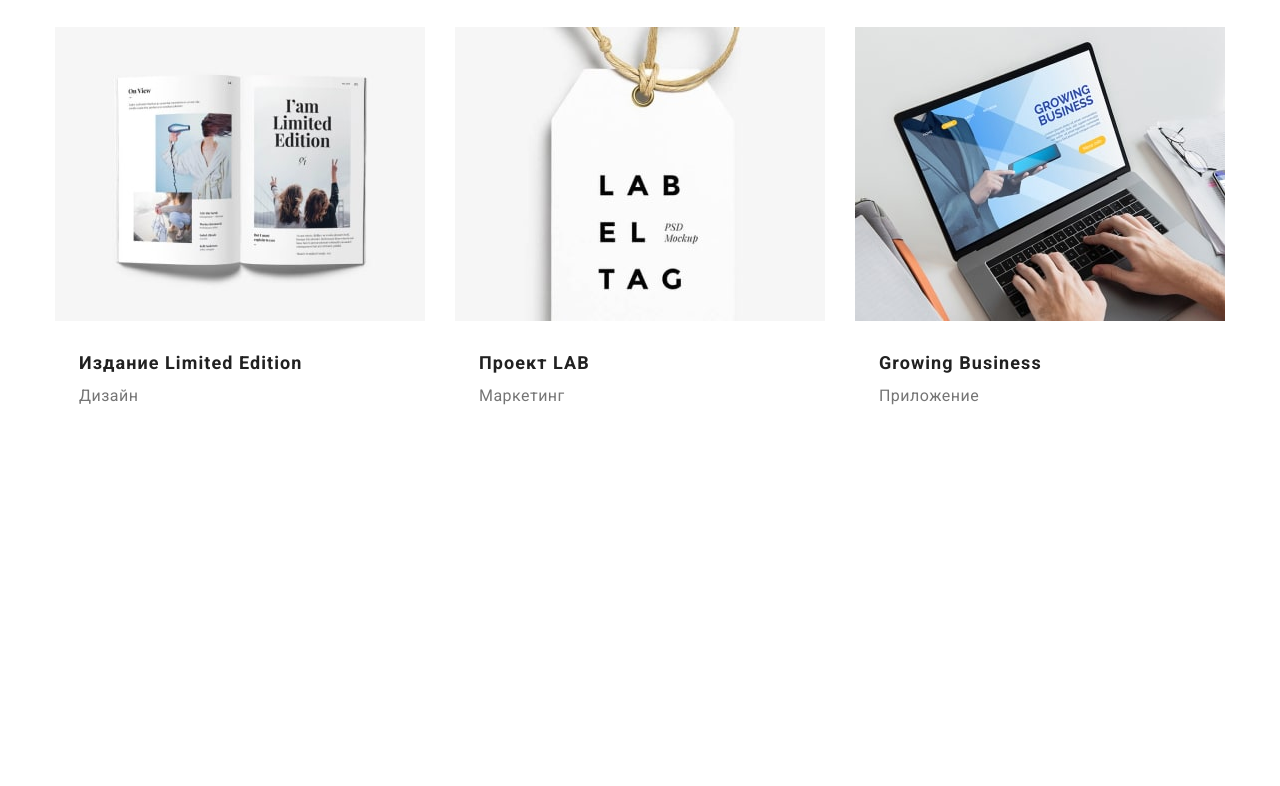
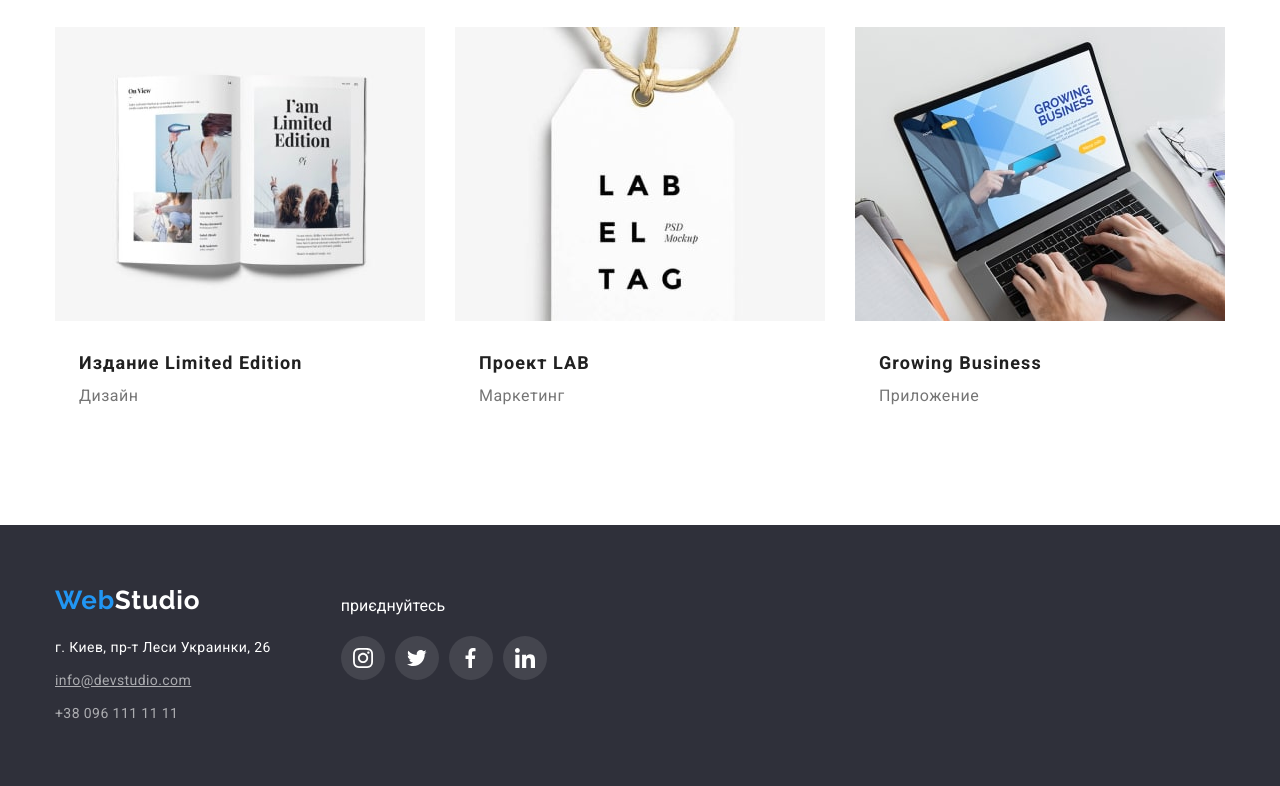
Before and after one commit to Edikmas01/goit-markup-hw-04, a plain HTML site: page portfolio.html in a window 1280 px wide. Shown: the part 1113-1899 px from the top of the page. Before the commit the page ends 1638 px from the top, so only its background shows below. Drawn offline with nearby package versions, Linux system fonts and the light colour scheme.

Commit message:
footer portfolio

```diff
--- a/portfolio.html
+++ b/portfolio.html
@@ -11,7 +11,13 @@
       href="https://fonts.googleapis.com/css2?family=Raleway:wght@700&family=Roboto:wght@400;500;700;900&display=swap"
       rel="stylesheet"
     />
-  <link rel="stylesheet" href="https://cdnjs.cloudflare.com/ajax/libs/modern-normalize/1.1.0/modern-normalize.min.css" integrity="sha512-wpPYUAdjBVSE4KJnH1VR1HeZfpl1ub8YT/NKx4PuQ5NmX2tKuGu6U/JRp5y+Y8XG2tV+wKQpNHVUX03MfMFn9Q==" crossorigin="anonymous" referrerpolicy="no-referrer" />
+    <link
+      rel="stylesheet"
+      href="https://cdnjs.cloudflare.com/ajax/libs/modern-normalize/1.1.0/modern-normalize.min.css"
+      integrity="sha512-wpPYUAdjBVSE4KJnH1VR1HeZfpl1ub8YT/NKx4PuQ5NmX2tKuGu6U/JRp5y+Y8XG2tV+wKQpNHVUX03MfMFn9Q=="
+      crossorigin="anonymous"
+      referrerpolicy="no-referrer"
+    />
     <link rel="stylesheet" href="./css/style.css" />
   </head>
   <body>
@@ -75,7 +81,7 @@
               <button type="button" class="menu-btn">Маркетинг</button>
             </li>
           </ul>
-      <div class="gellore-projects ">
+          <div class="gellore-projects">
             <ul class="projects-list list">
               <li class="projects-item">
                 <img
@@ -88,7 +94,6 @@
                   <h2 class="projects-header">Технокряк</h2>
                   <p class="projects-skop">Веб-сайт</p>
                 </div>
-
               </li>
               <li class="projects-item">
                 <img
@@ -98,10 +103,11 @@
                   height="294"
                 />
                 <div class="projects-div">
-          <h2  class="projects-header">Постер New Orlean vs Golden Star</h2>
+                  <h2 class="projects-header">
+                    Постер New Orlean vs Golden Star
+                  </h2>
                   <p class="projects-skop">Дизайн</p>
                 </div>
-
               </li>
               <li class="projects-item">
                 <img
@@ -114,7 +120,6 @@
                   <h2 class="projects-header">Ресторан Seafood</h2>
                   <p class="projects-skop">Приложение</p>
                 </div>
-
               </li>
               <li class="projects-item">
                 <img
@@ -127,7 +132,6 @@
                   <h2 class="projects-header">Проект Prime</h2>
                   <p class="projects-skop">Маркетинг</p>
                 </div>
-
               </li>
               <li class="projects-item">
                 <img
@@ -140,7 +144,6 @@
                   <h2 class="projects-header">Проект Boxes</h2>
                   <p class="projects-skop">Приложение</p>
                 </div>
-
               </li>
               <li class="projects-item">
                 <img
@@ -153,7 +156,6 @@
                   <h2 class="projects-header">Inspiration has no Borders</h2>
                   <p class="projects-skop">Веб-сайт</p>
                 </div>
-
               </li>
               <li class="projects-item">
                 <img
@@ -166,7 +168,6 @@
                   <h2 class="projects-header">Издание Limited Edition</h2>
                   <p class="projects-skop">Дизайн</p>
                 </div>
-
               </li>
               <li class="projects-item">
                 <img
@@ -179,7 +180,6 @@
                   <h2 class="projects-header">Проект LAB</h2>
                   <p class="projects-skop">Маркетинг</p>
                 </div>
-
               </li>
               <li class="projects-item">
                 <img
@@ -198,5 +198,73 @@
         </div>
       </section>
     </main>
-
+    <footer class="footer">
+      <div class="contact-war">
+        <div class="container">
+          <section>
+            <div class="logo">
+              <a href="" class="footer-logo link"
+                >Web<spam class="footer-spam">Studio</spam></a
+              >
+            </div>
+            <address>
+              <ul class="footer-list list">
+                <li class="footer-item">
+                  <a
+                    href="https://goo.gl/maps/xFb1QxKYaWwcLje76"
+                    target="_blank"
+                    class="footer-address link"
+                  >
+                    г. Киев, пр-т Леси Украинки, 26
+                  </a>
+                </li>
+                <li class="footer-email link">
+                  <a href="emailto:info@devstudio.com">info@devstudio.com </a>
+                </li>
+                <li>
+                  <a href="tel:+380961111111" class="footer-tel link">
+                    +38 096 111 11 11</a
+                  >
+                </li>
+              </ul>
+            </address>
+          </section>
+          <section class="section-too">
+            <p class="footer-title">приєднуйтесь</p>
+            <ul class="footer-soc-list list">
+              <li class="footer-soc-item">
+                <a href="" class="footer-soc-link link">
+                  <svg class="footer-soc-icon" width="20" height="20">
+                    <use href="./photo/symbol-defs.svg#icon-instagram"></use>
+                  </svg>
+                </a>
+              </li>
+              <li class="footer-soc-item">
+                <a href="" class="footer-soc-link link"
+                  ><svg class="footer-soc-icon" width="20" height="20">
+                    <use href="./photo/symbol-defs.svg#icon-twitter"></use></svg
+                ></a>
+              </li>
+              <li class="footer-soc-item">
+                <a href="" class="footer-soc-link link"
+                  ><svg class="footer-soc-icon" width="20" height="20">
+                    <use
+                      href="./photo/symbol-defs.svg#icon-facebook"
+                    ></use></svg
+                ></a>
+              </li>
+              <li class="footer-soc-item">
+                <a href="" class="footer-soc-link link"
+                  ><svg class="footer-soc-icon" width="20" height="20">
+                    <use
+                      href="./photo/symbol-defs.svg#icon-linkedin"
+                    ></use></svg
+                ></a>
+              </li>
+            </ul>
+          </section>
+        </div>
+      </div>
+    </footer>
+  </body>
 </html>
```
Lines whose indentation alone changed are shown as unchanged.
